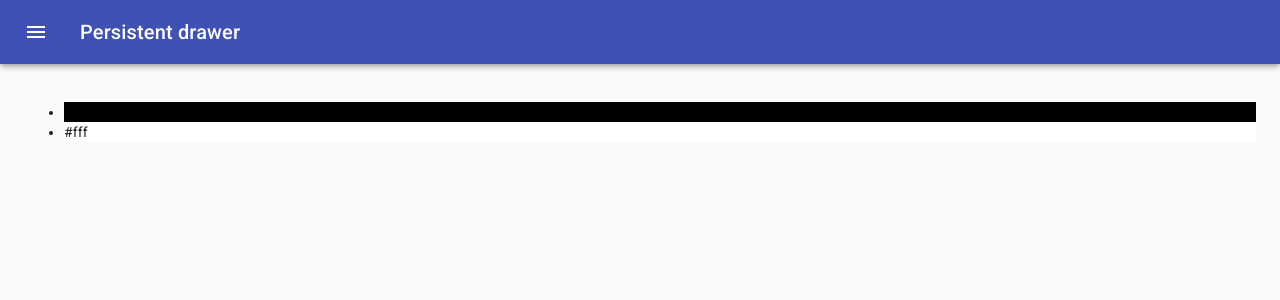
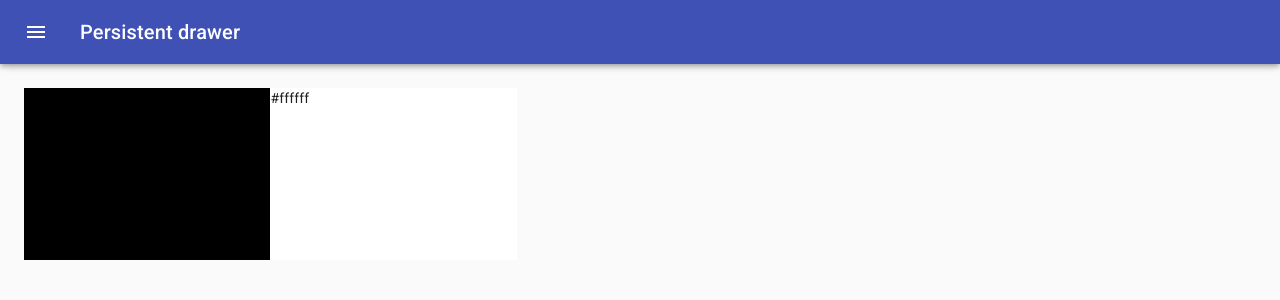
Before and after one commit to harelpanker/react-colors, a React (Create React App) app: page /palette/new in a window 1280 px wide. Shown: the top 300 px of the page. Built offline with nearby package versions, Linux system fonts and the light colour scheme.

Commit message:
Add DraggableColorBox

```diff
--- /dev/null
+++ b/src/App.css
@@ -0,0 +1 @@
+/* a{height: ;} */
--- /dev/null
+++ b/src/components/DraggableColorBox.js
@@ -0,0 +1,21 @@
+import React from "react";
+import { withStyles } from "@material-ui/core/styles";
+
+const styles = {
+  root: {
+    width: "20%",
+    height: "25%",
+    display: "inline-block",
+  },
+};
+
+function DraggableColorBox(props) {
+  const { classes } = props;
+  return (
+    <div style={{ backgroundColor: props.color }} className={classes.root}>
+      {props.color}
+    </div>
+  );
+}
+
+export default withStyles(styles)(DraggableColorBox);
--- a/src/components/NewPaletteForm.js
+++ b/src/components/NewPaletteForm.js
@@ -1,4 +1,5 @@
 import React, { Component } from "react";
+import DraggableColorBox from "./DraggableColorBox";
 // Material-ui
 import classNames from "classnames";
 import { withStyles } from "@material-ui/core/styles";
@@ -59,6 +60,7 @@
   },
   content: {
     flexGrow: 1,
+    height: "calc(100vh - 64px)",
     padding: theme.spacing(3),
     transition: theme.transitions.create("margin", {
       easing: theme.transitions.easing.sharp,
@@ -81,7 +83,7 @@
     this.state = {
       open: false,
       currentColor: "#22366e",
-      colors: ["black", "#fff"],
+      colors: ["black", "#ffffff"],
     };
     this.addNewColors = this.addNewColors.bind(this);
   }
@@ -168,13 +170,9 @@
             [classes.contentShift]: open,
           })}>
           <div className={classes.drawerHeader} />
-          <ul>
-            {colors.map((color, i) => (
-              <li key={i} style={{ backgroundColor: color }}>
-                {color}
-              </li>
-            ))}
-          </ul>
+          {colors.map((color, i) => (
+            <DraggableColorBox key={i} color={color} />
+          ))}
         </main>
       </div>
     );
```
